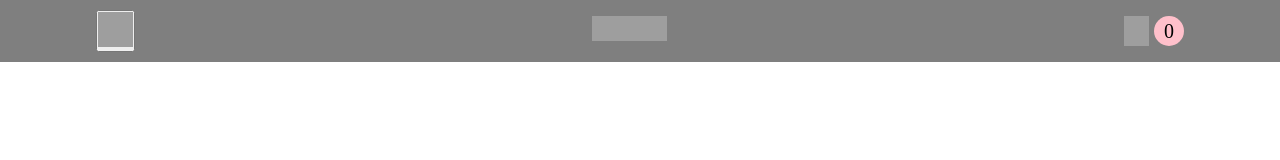
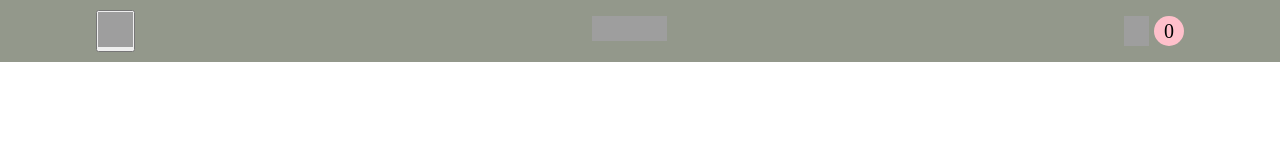
Before and after one commit to JairoCalderon/gitTest01, a plain HTML site: page index.html in a window 1280 px wide. Drawn offline with Linux system fonts and the light colour scheme; grey boxes are pictures that could not be loaded.

Commit message:
adding extra style

```diff
--- a/index.html
+++ b/index.html
@@ -29,7 +29,7 @@
         }
 
         nav {
-            background-color: rgba(0, 0, 0, 0.5);
+            background-color: rgba(40, 50, 25, 0.5);
         }
 
         nav .wrapper {
```
